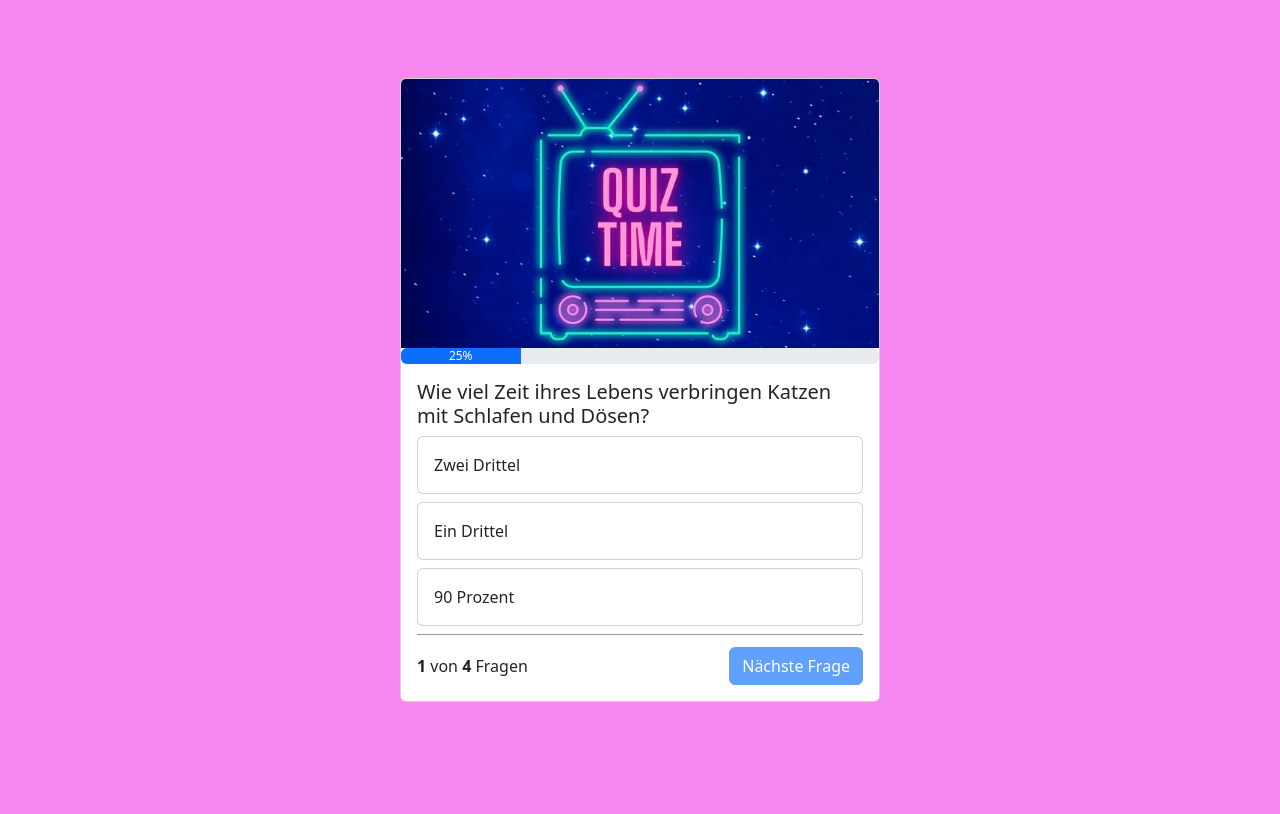
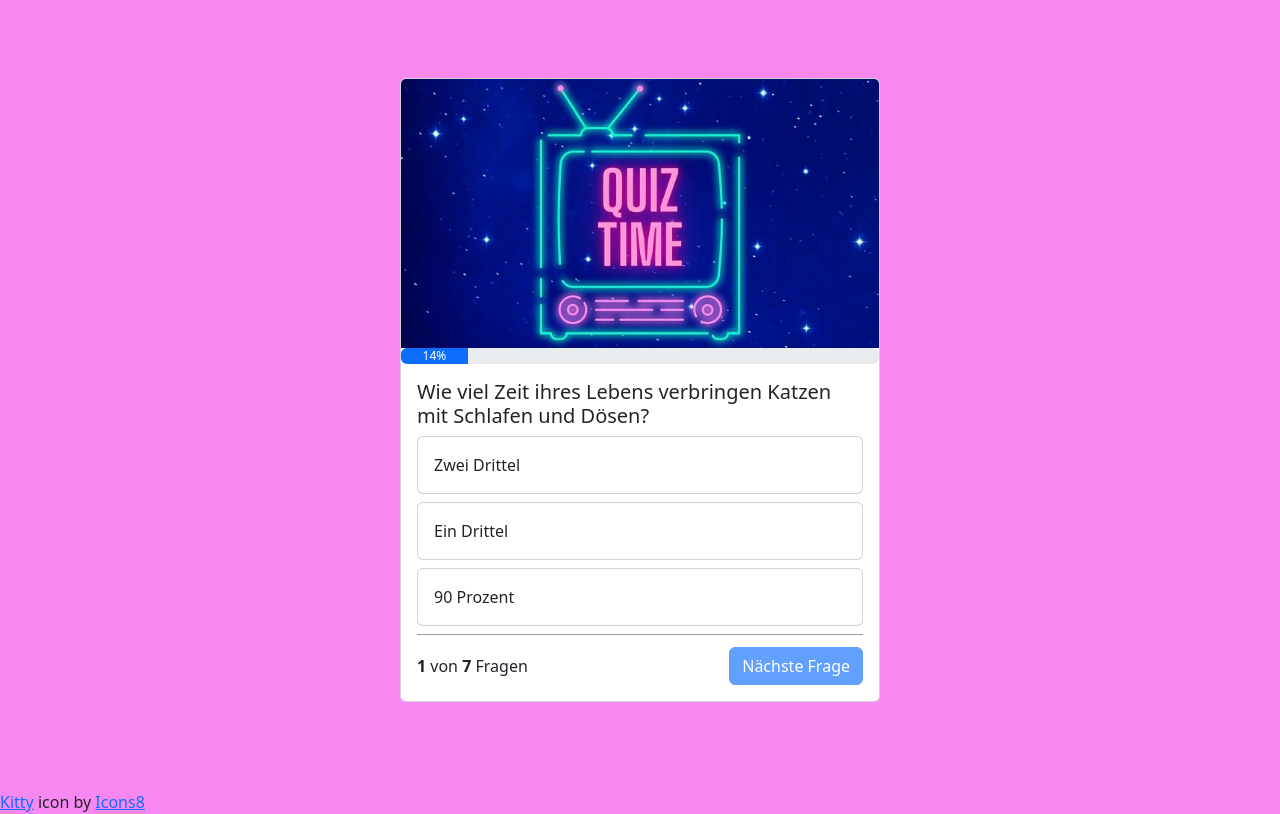
Before and after one commit to jasmin-raith/quiz-app, a plain HTML site: page index.html in a window 1280 px wide. Shown: the part 60-874 px from the top of the page. Before the commit the page ends 850 px from the top, so only its background shows below. Drawn offline with nearby package versions, Linux system fonts and the light colour scheme.

Commit message:
new questions added

```diff
--- a/index.html
+++ b/index.html
@@ -4,8 +4,9 @@
     <meta charset="UTF-8">
     <meta http-equiv="X-UA-Compatible" content="IE=edge">
     <meta name="viewport" content="width=device-width, initial-scale=1.0">
-    <title>Document</title>
+    <title>Katzen Quiz</title>
 
+    <link rel="icon" href="/img/icon-kitty.png" type="image/x-icon">
     <link rel="stylesheet" href="style.css">
     <script src="script.js"></script>
 
@@ -69,7 +70,7 @@
 
           <div class="question-footer">
             <div>
-                <b id="question-number">1</b> von <b id="all-questions">4</b> Fragen
+                <b id="question-number">1</b> von <b id="all-questions">7</b> Fragen
             </div>
 
             <button onclick="nextQuestion()" class="btn btn-primary" id="next-button" disabled>Nächste Frage</button>
@@ -80,5 +81,8 @@
 
     </div>
 
+    <a target="_blank" href="https://icons8.com/icon/GeA4F8m1NOkU/kitty">Kitty</a> icon by <a target="_blank" href="https://icons8.com">Icons8</a>
+
+
 </body>
 </html>
--- a/script.js
+++ b/script.js
@@ -15,6 +15,7 @@ async function includeHTML() {
 
 let questions = [
     {
+        "image": "img/quiz.jpg",
         "question": "Wie viel Zeit ihres Lebens verbringen Katzen mit Schlafen und Dösen?",
         "answer_1": "Zwei Drittel",
         "answer_2": "Ein Drittel",
@@ -22,6 +23,7 @@ let questions = [
         "right_answer": 1
     },
     {
+        "image": "img/cat-jump.jpg",
         "question": "Katzen können sehr weit und auch hoch springen. Wie hoch können sie maximal springen?",
         "answer_1": "3-fache Körperhöhe",
         "answer_2": "Doppelte Körperhöhe",
@@ -29,6 +31,15 @@ let questions = [
         "right_answer": 3
     },
     {
+        "image": "img/savannah.jpg",
+        "question": "Diese exotische Hauskatze gehört zu den teuersten Rassekatzen. Wie heißt sie?",
+        "answer_1": "Savannah",
+        "answer_2": "Britisch Kurzhaar",
+        "answer_3": "Maine Coon",
+        "right_answer": 1
+    },
+    {
+        "image": "img/cat-tree.jpg",
         "question": "Katzen sind in Nullkommanix auf dem Baum. Beim Abstieg tun sie sich oft etwas schwer, kopfüber geht es gar nicht. Wissen Sie woran das liegt?",
         "answer_1": "Kopfüber wird Katzen schwindelig",
         "answer_2": "Form der Krallen funktioniert nur beim Aufstieg",
@@ -36,11 +47,28 @@ let questions = [
         "right_answer": 2
     },
     {
-        "question": "Katzen werden locker 15 Jahre alt. Wie alt war Creme Puff aus Texas, die Katze mit den bislang meisten Jahren auf dem Katzenbuckel?",
+        "image": "img/cat-sleep.jpg",
+        "question": "Katzen werden locker 15 Jahre alt. Wie alt war Creme Puff aus Texas, die Katze mit den bislang meisten Jahren auf dem Katzenbuckel? (kein Originalbild der Katze)",
         "answer_1": "38 Jahre",
         "answer_2": "56 Jahre",
         "answer_3": "25 Jahre",
         "right_answer": 1
+    },
+    {
+        "image": "img/birma.jpg",
+        "question": "Katzenfans gibt es viel, aber sind Sie ein Katzenkenner? Welche Rassekatze zeigen wir hier?",
+        "answer_1": "Schildplatt",
+        "answer_2": "Perser",
+        "answer_3": "Birma",
+        "right_answer": 3
+    },
+    {
+        "image": "img/sphynx.jpg",
+        "question": "Diese Katzen lieben Frauchen und Herrchen ohne Ende - können sogar aufdringlich werden. Was ihnen fehlt ist allerdings Fell. Welche Rasse ist gemeint?",
+        "answer_1": "Abessiner",
+        "answer_2": "Sphynx",
+        "answer_3": "Cleopatra",
+        "right_answer": 2
     }
 ];
 
@@ -87,8 +115,8 @@ function showEndScreen() {
 
 
 function updateProgressbar() {
-    let percent = (currentQuestion + 1) / questions.length;  //  aktuelle Frage bei der wir gerade sind geteilt durch Gesamtzahl der Fragen =>  1:4, 2:4, 3:4, 4:4
-    percent = percent * 100;       // 1:4=0,25 alos müssen wir das noch mal 100 nehmen => 0,25*100=25    falls es nach der Kommastelle mehr als 3 Zahlen gibt dann kann man das abrunden indem man percent = Math.round(percent * 100); schreibt
+    let percent = (currentQuestion + 1) / questions.length;  //  aktuelle Frage bei der wir gerade sind geteilt durch Gesamtzahl der Fragen
+    percent = Math.round(percent * 100);       // falls es nach der Kommastelle mehr als 3 Zahlen gibt dann kann man das abrunden indem man percent = Math.round(percent * 100); schreibt, ansonten percent = percent * 100
 
     document.getElementById('progress-bar').innerHTML = `${percent}%`;
     document.getElementById('progress-bar').style = `width: ${percent}%;`;
@@ -99,6 +127,7 @@ function updateToNextQuestion() {
      let question = questions[currentQuestion];
 
     document.getElementById('question-number').innerHTML = currentQuestion + 1;  // hier wird die Nummer der aktuellen Frage angezeigt, z. B. 1 von 4
+    document.getElementById('header-image').src = question['image'];
     document.getElementById('questiontext').innerHTML = question['question'];
     document.getElementById('answer-1').innerHTML = question['answer_1'];
     document.getElementById('answer-2').innerHTML = question['answer_2'];
```
Also changed, not shown: img/birma.jpg (added), img/cat-jump.jpg (added), img/cat-sleep.jpg (added), img/cat-tree.jpg (added), img/icon-kitty.png (added), img/savannah.jpg (added), img/sphynx.jpg (added).
